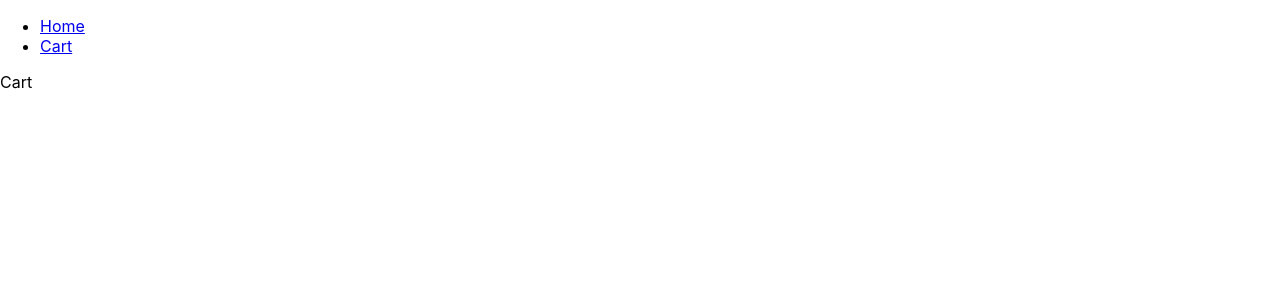
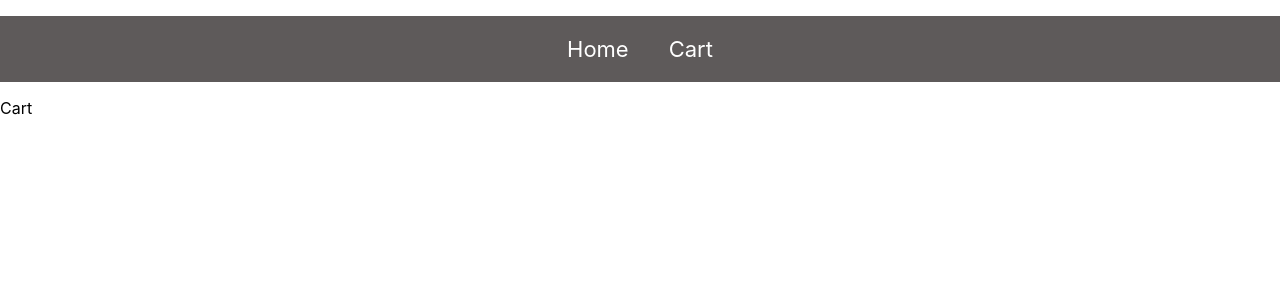
Before and after one commit to shrutidhungana/shopping-cart, a React (Create React App) app: page /cart in a window 1280 px wide. Shown: the top 300 px of the page. Built offline with nearby package versions, Linux system fonts and the light colour scheme.

Commit message:
Styled NavBar as well

```diff
--- a/src/Components/Nav/Nav.css
+++ b/src/Components/Nav/Nav.css
@@ -0,0 +1,22 @@
+.Nav-wrapper{
+    display:flex;
+    justify-content: center;
+    padding: 20px;
+    background: rgb(94,90,90)
+}
+
+.Nav-wrapper > li {
+    list-style-type: none;
+    color: #fff;
+    font-size: 22px;
+    padding: 0px 20px;
+}
+
+.Nav-wrapper > li > a {
+    text-decoration: none;
+    color: inherit;
+}
+
+.Cart-nav-link{
+    position:relative
+}
--- a/src/Components/Nav/Nav.jsx
+++ b/src/Components/Nav/Nav.jsx
@@ -1,10 +1,11 @@
 import React from "react";
 import { Link } from "react-router-dom";
+import './Nav.css'
 
 const Nav = () => {
   return (
     <div>
-      <ul>
+      <ul className = "Nav-wrapper">
         <li>
           <Link to="/">Home</Link>
         </li>
```
